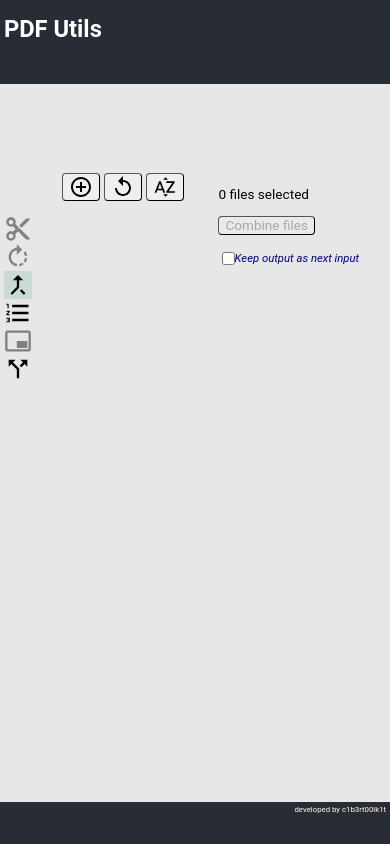
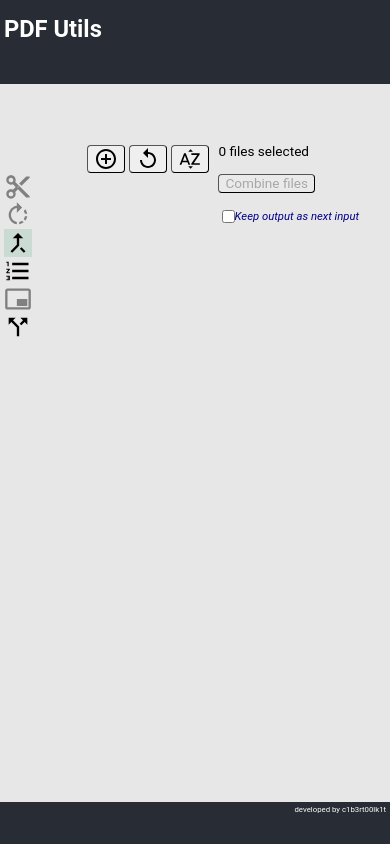
Before and after one commit to c1b3rt00lk1t/pdf-poc, a React (Vite) app: page / in a window 390 px wide. Built offline with nearby package versions, Linux system fonts and the light colour scheme.

Commit message:
General styling for mobile

```diff
--- a/src/App.module.css
+++ b/src/App.module.css
@@ -30,7 +30,7 @@ button {
   overflow: auto;
   display: grid;
   grid-template-columns: 20fr 50fr 30fr;
-  padding-top: 10vh;
+  padding-top: 5vh;
   background-color: #e7e7e7;
 }
 
--- a/src/App.tsx
+++ b/src/App.tsx
@@ -109,6 +109,7 @@ function App() {
             files={files}
             action={action}
             orderFiles={orderFiles}
+            isMobile={isMobile}
             handleKeepOutputAsInput={handleKeepOutputAsInput}
           />
         </main>
--- a/src/components/FileSelection.module.css
+++ b/src/components/FileSelection.module.css
@@ -1,8 +1,24 @@
 .FileSelection {
   display: flex;
   flex-direction: column;
-  padding: 0.5vh 1vw;
-  justify-content: start;
+  padding: 1vh 1vw;
+  align-items: center;
+  justify-content: space-around;
+  /* border: 1px solid #8a93a7;
+  border-radius: 5px; */
+  width: 45vw;
+  height: 70vh;
+}
+
+.FileSelectionMobile {
+  display: flex;
+  flex-direction: column;
+  padding: 1vh 1vw;
+  align-items: center;
+  border: 1px solid rgb(75, 95, 104, 0.3);
+  border-radius: 5px;
+  width: 90vw;
+  margin-bottom: 2.5vh;
 }
 
 .button {
--- a/src/components/FileSelection.tsx
+++ b/src/components/FileSelection.tsx
@@ -67,7 +67,9 @@ const FileSelection = ({
   }
 
   return (
-    <div className={styles.FileSelection}>
+    <div
+      className={isMobile ? styles.FileSelectionMobile : styles.FileSelection}
+    >
       <div className={styles.buttonGroup}>
         <button className={styles.button} onClick={handleClickAdd}>
           <MdAddCircleOutline />
--- a/src/components/Transformations.module.css
+++ b/src/components/Transformations.module.css
@@ -2,7 +2,16 @@
   padding: 0.5vh 1vw;
 }
 
+.TransformationsMobile {
+  padding: 1vh 1vw;
+  border: 1px solid rgb(75, 95, 104, 0.3);
+  border-radius: 5px;
+  width: 90vw;
+  height: 45vh;
+}
+
 .form {
+  padding: 2vh 2vw;
   display: flex;
   flex-direction: column;
   height: 40vh;
@@ -37,7 +46,7 @@ input[type="number"]::-webkit-inner-spin-button {
 }
 
 .button {
-  margin: 5vh 1vw;
+  margin: 5vh 1vw 0 1vw;
 }
 
 .labelSmall {
--- a/src/components/Transformations.tsx
+++ b/src/components/Transformations.tsx
@@ -16,6 +16,7 @@ interface TransformationsProps {
   files: File[];
   orderFiles: number[];
   handleKeepOutputAsInput: (files: File[]) => void;
+  isMobile: boolean;
 }
 
 const Transformations = ({
@@ -23,9 +24,14 @@ const Transformations = ({
   action,
   orderFiles,
   handleKeepOutputAsInput,
+  isMobile,
 }: TransformationsProps) => {
   return (
-    <div className={styles.Transformations}>
+    <div
+      className={
+        isMobile ? styles.TransformationsMobile : styles.Transformations
+      }
+    >
       {action === "pages" && (
         <TransformPages
           file={files[0]}
```
